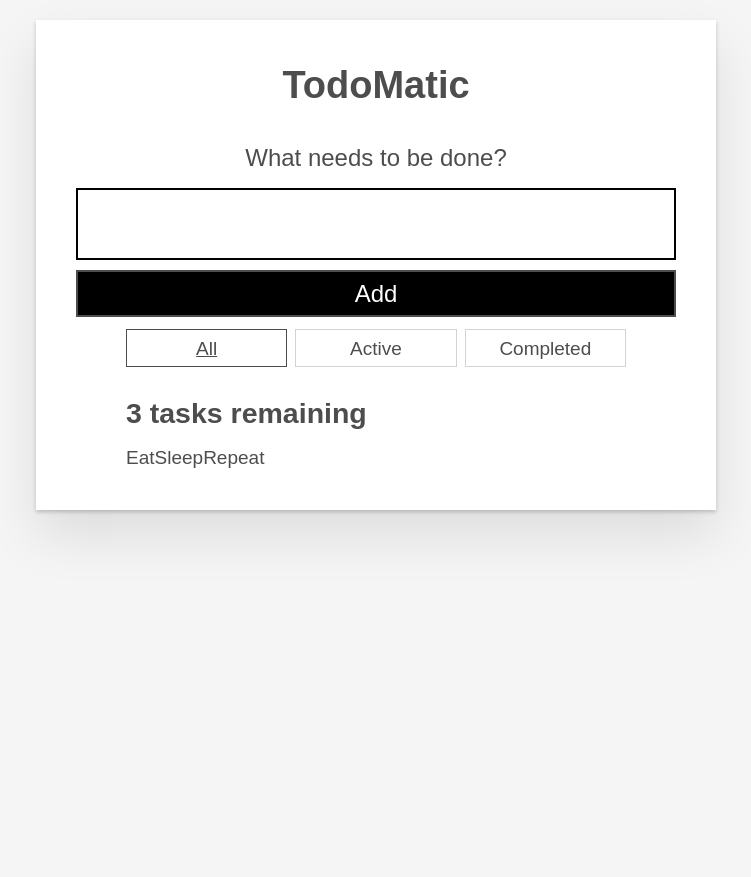
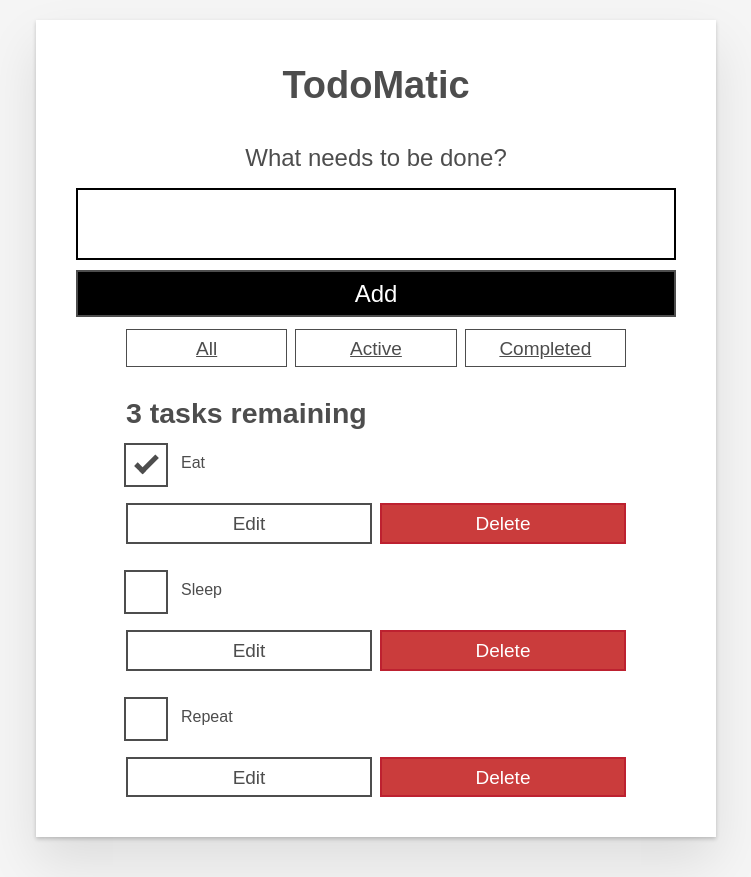
Before and after one commit to haukoy123/react_test, a React (Create React App) app: page / in a window 1280 px wide. Shown: the whole page, without its empty margins (264-1015 px from the left). Before the commit the page ends 800 px from the top, so only its background shows below. Built offline with nearby package versions, Linux system fonts and the light colour scheme.

Commit message:
event and callback

```diff
--- /dev/null
+++ b/src/components/FilterButton.js
@@ -0,0 +1,13 @@
+import React from "react";
+
+function FilterButton(props) {
+    return (
+        <button type="button" className="btn toggle-btn" aria-pressed="true">
+            <span className="visually-hidden">Show </span>
+            <span>{props.name}</span>
+            <span className="visually-hidden"> tasks</span>
+        </button>
+    )
+}
+
+export default FilterButton;
--- /dev/null
+++ b/src/components/Form.js
@@ -0,0 +1,32 @@
+import React from "react";
+
+function Form(props) {
+    return (
+        <form onSubmit={handleSubmit}>
+            <h2 className="label-wrapper">
+                <label htmlFor="new-todo-input" className="label__lg">
+                    What needs to be done?
+                </label>
+            </h2>
+            <input
+                type="text"
+                id="new-todo-input"
+                className="input input__lg"
+                name="text"
+                autoComplete="off"
+            />
+            <button type="submit" className="btn btn__primary btn__lg">
+                Add
+            </button>
+        </form>
+    );
+
+    function handleSubmit(e) {
+        e.preventDefault();
+        props.addTask('hello hau');
+    }
+}
+
+
+
+export default Form;
--- a/src/demo.js
+++ b/src/demo.js
@@ -1,44 +1,26 @@
 import "./demo.css";
+import FilterButton from "./components/FilterButton";
 import Todo from "./components/Todo";
+import Form from "./components/Form";
 
 function Demo(props) {
-    const taskList = props.tasks?.map((task) => task.name);
+    const taskList = props.tasks?.map((task) => (
+        <Todo
+            id={task.id}
+            name={task.name}
+            completed={task.completed}
+            key={task.id}
+        />
+    ));
+    // console.log(taskList);
     return (
         <div className="todoapp stack-large">
             <h1>TodoMatic</h1>
-    <form>
-        <h2 className="label-wrapper">
-        <label htmlFor="new-todo-input" className="label__lg">
-            What needs to be done?
-        </label>
-        </h2>
-        <input
-        type="text"
-        id="new-todo-input"
-        className="input input__lg"
-        name="text"
-        autoComplete="off"
-        />
-        <button type="submit" className="btn btn__primary btn__lg">
-        Add
-        </button>
-    </form>
+            <Form addTask={addTask} />
             <div className="filters btn-group stack-exception">
-        <button type="button" className="btn toggle-btn" aria-pressed="true">
-        <span className="visually-hidden">Show </span>
-        <span>all</span>
-        <span className="visually-hidden"> tasks</span>
-        </button>
-        <button type="button" className="btn toggle-btn" aria-pressed="false">
-        <span className="visually-hidden">Show </span>
-        <span>Active</span>
-        <span className="visually-hidden"> tasks</span>
-        </button>
-        <button type="button" className="btn toggle-btn" aria-pressed="false">
-        <span className="visually-hidden">Show </span>
-        <span>Completed</span>
-        <span className="visually-hidden"> tasks</span>
-        </button>
+                <FilterButton name='all' />
+                <FilterButton name='active' />
+                <FilterButton name='completed' />
             </div>
             <h2 id="list-heading">3 tasks remaining</h2>
             <ul
@@ -50,5 +32,10 @@
             </ul>
         </div>
     );
+
+    function addTask(name) {
+        alert(name);
     }
+}
+
 export default Demo;
```
Lines whose indentation alone changed are shown as unchanged.
